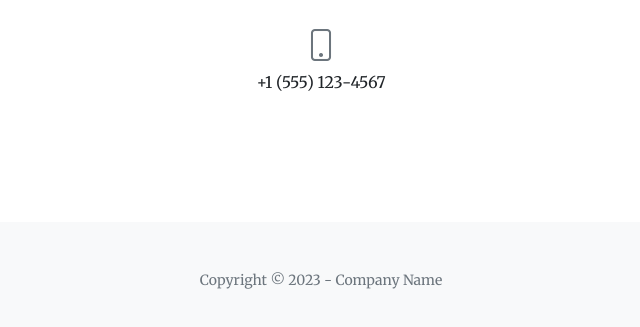
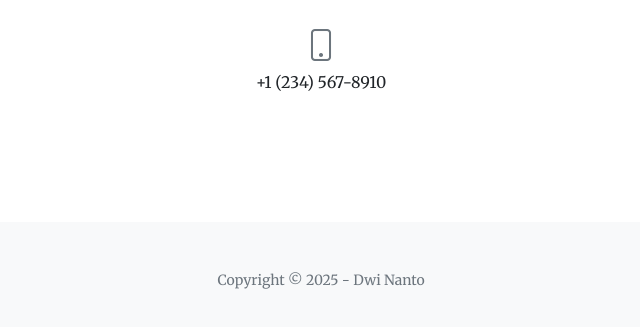
Before and after one commit to rimpank/dwi, a plain HTML site: page index.html in a window 1280 px wide. Shown: the part 3509-3836 px from the top of the page, 319-959 px from the left. Drawn offline with nearby package versions, Linux system fonts and the light colour scheme; some packages are replaced by stand-ins of ours; a script that the page names is missing.

Commit message:
Update index.html

```diff
--- a/index.html
+++ b/index.html
@@ -3,9 +3,9 @@
     <head>
         <meta charset="utf-8" />
         <meta name="viewport" content="width=device-width, initial-scale=1, shrink-to-fit=no" />
-        <meta name="description" content="" />
-        <meta name="author" content="" />
-        <title>Creative - Start Bootstrap Theme</title>
+        <meta name="description" content="Dwi Nanto" />
+        <meta name="author" content="Dwi Nanto" />
+        <title>Dwi Nanto</title>
         <!-- Favicon-->
         <link rel="icon" type="image/x-icon" href="assets/favicon.ico" />
         <!-- Bootstrap Icons-->
@@ -237,14 +237,14 @@
                 <div class="row gx-4 gx-lg-5 justify-content-center">
                     <div class="col-lg-4 text-center mb-5 mb-lg-0">
                         <i class="bi-phone fs-2 mb-3 text-muted"></i>
-                        <div>+1 (555) 123-4567</div>
+                        <div>+1 (234) 567-8910</div>
                     </div>
                 </div>
             </div>
         </section>
         <!-- Footer-->
         <footer class="bg-light py-5">
-            <div class="container px-4 px-lg-5"><div class="small text-center text-muted">Copyright &copy; 2023 - Company Name</div></div>
+            <div class="container px-4 px-lg-5"><div class="small text-center text-muted">Copyright &copy; 2025 - Dwi Nanto </div></div>
         </footer>
         <!-- Bootstrap core JS-->
         <script src="https://cdn.jsdelivr.net/npm/bootstrap@5.2.3/dist/js/bootstrap.bundle.min.js"></script>
```
